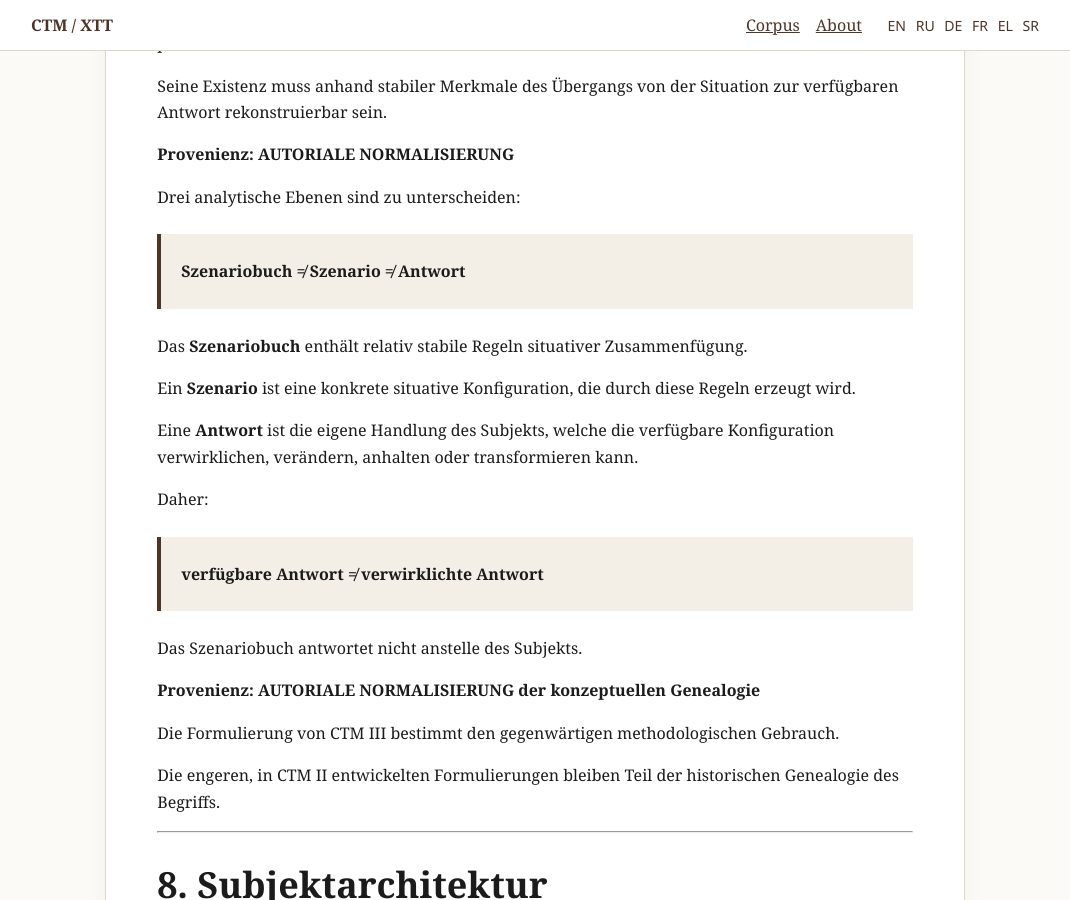
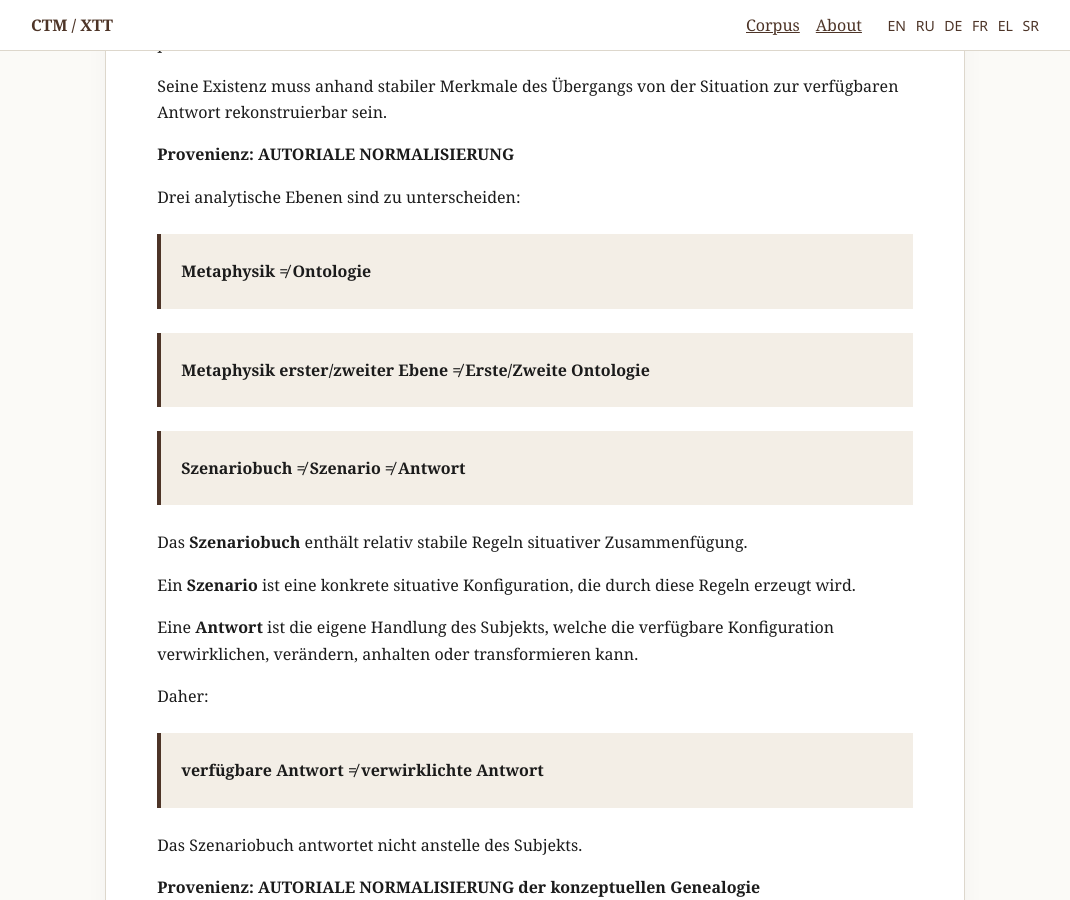
Before and after one commit to LeonAbasgus/Christians-of-the-Third-Millennium-Project, a Jekyll site: the page built from docs/de/index.md, in a window 1280 px wide and 900 px high, scrolled down 13821 px. Shown: the whole window, without its empty margins (105-1175 px from the left). Built offline with Jekyll 4.4.1, drawn with Linux system fonts in a browser that asks for light colours.

Commit message:
Add v1.1 metaphysics non-equivalences

```diff
--- a/docs/de/index.md
+++ b/docs/de/index.md
@@ -418,6 +418,10 @@ Seine Existenz muss anhand stabiler Merkmale des Übergangs von der Situation zu
 **Provenienz: AUTORIALE NORMALISIERUNG**
 
 Drei analytische Ebenen sind zu unterscheiden:
+
+> **Metaphysik ≠ Ontologie**
+
+> **Metaphysik erster/zweiter Ebene ≠ Erste/Zweite Ontologie**
 
 > **Szenariobuch ≠ Szenario ≠ Antwort**
 
```
